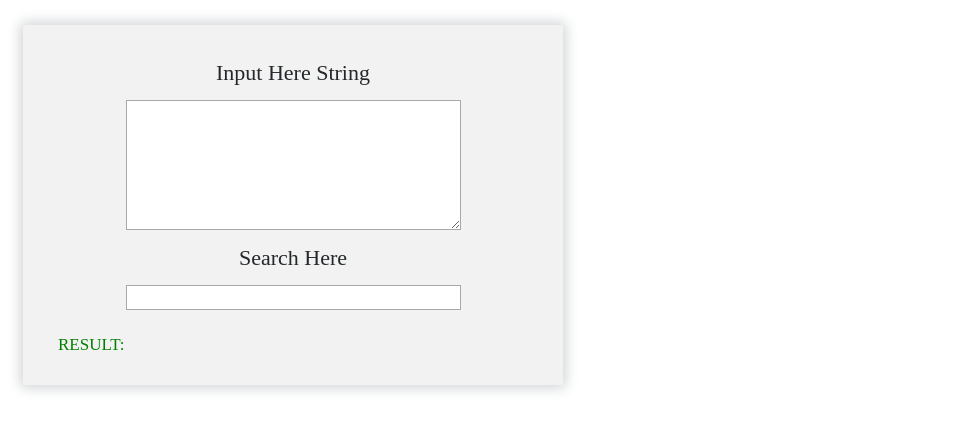
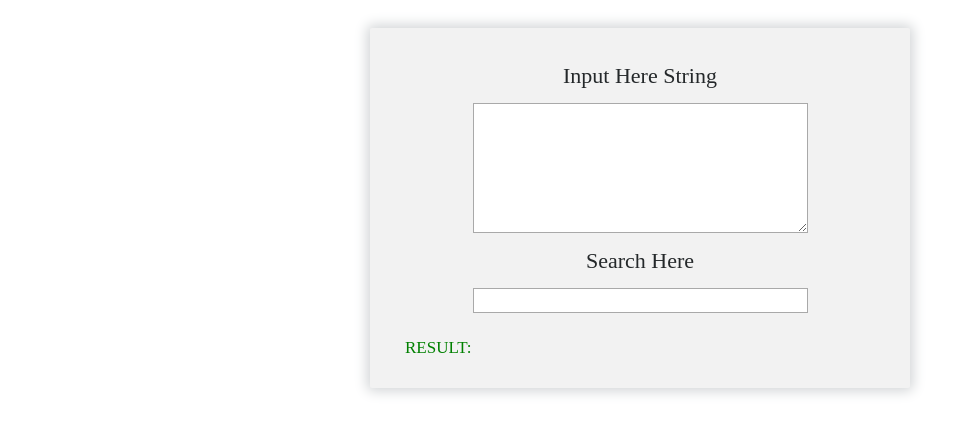
Before and after one commit to ProRasel/JavaScript-String-indexOf-Position, a plain HTML site: page index.html in a window 1280 px wide. Shown: the whole page, without its empty margins (0-964 px from the left). Drawn offline with Linux system fonts and the light colour scheme.

Commit message:
div align center

```diff
--- a/src/style.css
+++ b/src/style.css
@@ -1,4 +1,5 @@
 body {
+	padding: 20px;
 }
 
 .practice {
@@ -6,7 +7,7 @@ body {
   border-radius: 2px;
   background-color: #f2f2f2;
   padding: 20px;
-  margin: 25px 0 0 15px;
+  margin: 0 auto;
   text-align: center;
   -webkit-box-shadow: 0px 0px 13px 3px #d1d4d6;
   -moz-box-shadow: 0px 0px 13px 3px #d1d4d6;
```
